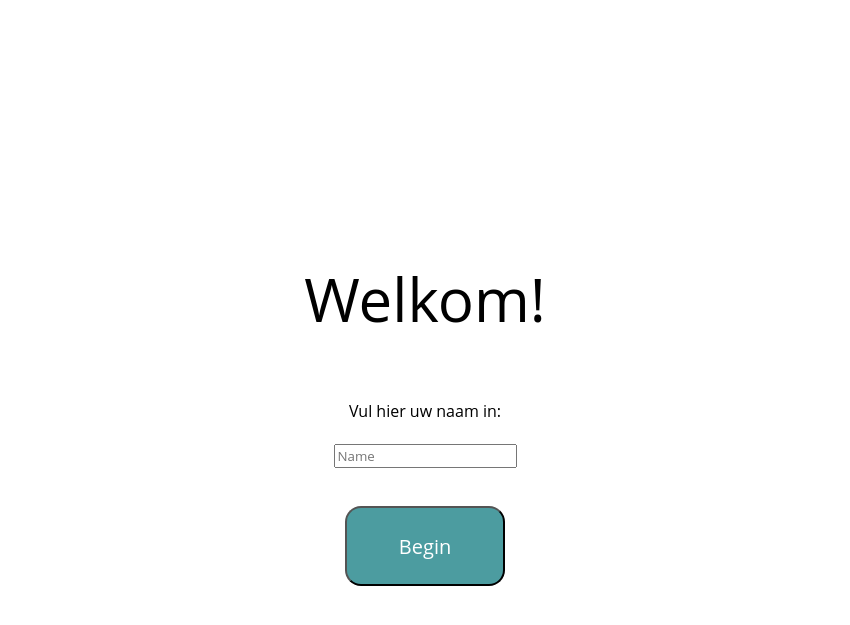
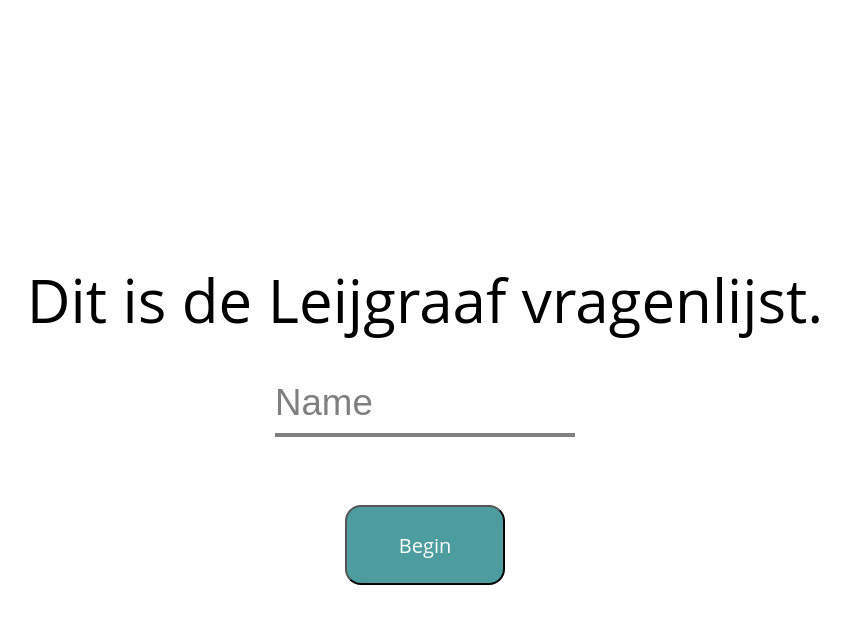
Before and after one commit to CasperSchool99/vragensite_ux, a PHP site: page / in a window 1280 px wide. Shown: the top 625 px of the page, without its empty margins (215-1065 px from the left). Run offline with PHP 8.4, Linux system fonts and the light colour scheme; some libraries are stand-ins or nearby versions.

Commit message:
name input update

```diff
--- a/css/theme.css
+++ b/css/theme.css
@@ -86,3 +86,83 @@
     background-image: linear-gradient(to right, #29323c, #485563, #2b5876, #4e4376);
     box-shadow: 0 4px 15px 0 rgba(45, 54, 65, 0.75);
 }
+
+  .centered {
+    width: 300px;
+    height: 110px;
+    margin: auto;
+    position: absolute;
+    top: 0;
+    bottom: 0;
+    left: 0;
+    right: 0;
+  }
+
+  .group {
+    width: 100%;
+    height: 110px;
+    overflow: hidden;
+    position: relative;
+  }
+
+  label {
+    position: absolute;
+    top: 36.6666666667px;
+    color: rgba(0, 0, 0, 0.5);
+    font: 400 36.6666666667px sans-serif;
+    cursor: text;
+    transition: 0.25s ease;
+  }
+
+  input {
+    display: block;
+    width: 100%;
+    padding-top: 36.6666666667px;
+    border: none;
+    border-radius: 0;
+    color: black;
+    background: white;
+    font-size: 36.6666666667px;
+    transition: 0.3s ease;
+  }
+  input:valid ~ label {
+    top: 0;
+    font: 700 22px sans-serif;
+    color: rgba(255, 255, 255, 0.5);
+  }
+  input:focus {
+    outline: none;
+  }
+  input:focus ~ label {
+    top: 0;
+    font: 700 22px sans-serif;
+    color: #4C9CA0;
+  }
+  input:focus ~ .bar:before {
+    transform: translateX(0);
+  }
+  input:-webkit-autofill {
+    -webkit-box-shadow: 0 0 0px 1000px white inset;
+    -webkit-text-fill-color: #333 !important;
+  }
+
+  .bar {
+    background: rgba(0, 0, 0, 0.5);
+    content: "";
+    width: 550px;
+    height: 4px;
+    transition: 0.3s ease;
+    position: relative;
+  }
+  .bar:before {
+    content: "";
+    position: absolute;
+    width: 100%;
+    height: 120%;
+    background: #4C9CA0;
+    transform: translateX(-100%);
+  }
+
+  ::selection {
+    background: #4C9CA0;
+  }
--- a/index.php
+++ b/index.php
@@ -12,10 +12,15 @@
         <div id="fullpage">
             <div class="fp-section" class="active">
                 <div class="all">
-                    <p id="changeText" onclick="changeText()">Welkom!</p>
+                    <p id="changeText" onclick="changeText()">Dit is de Leijgraaf vragenlijst.</p><br/><br/><br/><br/>
                         <div class="form">
-                            <label for="name"> Vul hier uw naam in: </label><br/>
-                            <input type="text" id="name" name="name" placeholder="Name" required><br/>
+                            <div class="centered">
+                            <div class="group">
+                                <input type="text" id="name" name="name" required/>
+                                <label for="name">Name</label>
+                                <div class="bar"></div>
+                            </div>
+                            </div>
                             <button value="Begin" data-tilt data-tilt-glare data-tilt-max-glare="0.8" data-tilt-max="25" class="btnAnswer" onclick="moveDown('name')">Begin</button>
                         </div>
                 </div>
--- a/js/fade.js
+++ b/js/fade.js
@@ -17,14 +17,12 @@ function moveDown(a,submit) {
         }else{
             answers.push({ question:index,answer:a})
         }
+        console.log(answers)
         index++
         fp.moveSectionDown()
         if (submit) {
             fetch("formHandeling.php", {
                 method: "post",
-                headers: {
-                    'Content-Type': 'application/x-www-form-urlencoded'
-                },
                 body: {
                     name: user,
                     answers: JSON.stringify(answers)
@@ -40,6 +38,7 @@ function moveUp() {
     answers = answers.filter(function(a) {
         return !(a.question === index || a.question === index-1)
     })
+    console.log(answers)
     index--
     fp.moveSectionUp()
 }
```
